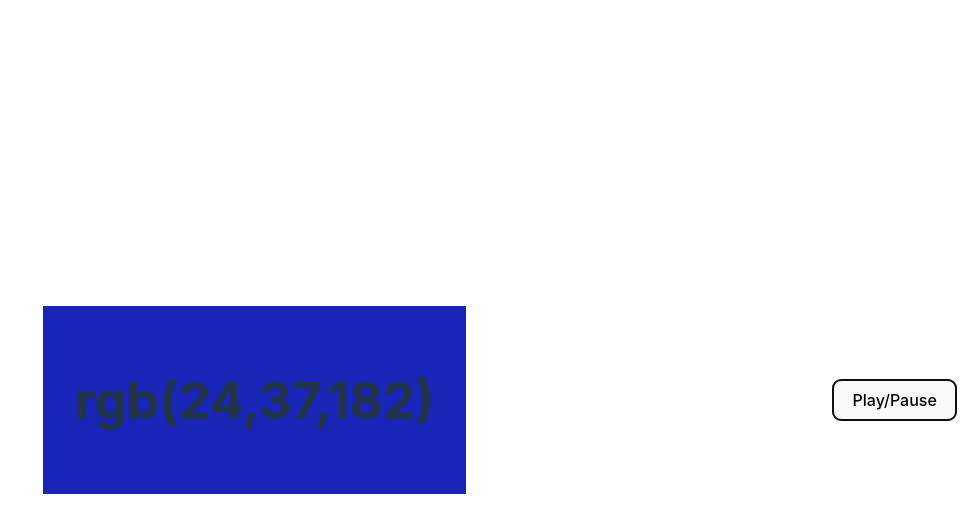
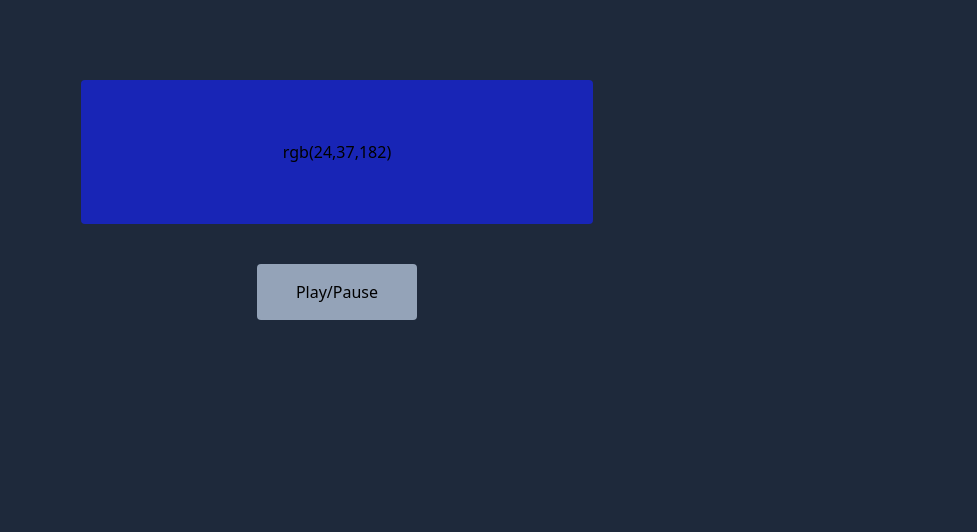
Before and after one commit to mattleesounds/color-chords, a website built with Vite: page index.html in a window 1280 px wide. Both pictures are taken after a click on the button "Play/Pause". Shown: the whole page, without its empty margins (303-1280 px from the left). Built offline with nearby package versions, Linux system fonts and the light colour scheme.

Commit message:
FX tweaks

```diff
--- a/index.html
+++ b/index.html
@@ -5,15 +5,15 @@
   <meta charset="UTF-8" />
   <link rel="icon" type="image/svg+xml" href="/vite.svg" />
   <meta name="viewport" content="width=device-width, initial-scale=1.0" />
+  <link rel="stylesheet" href="/style.css">
   <title>Color Chords</title>
 </head>
 
-<body>
-  <div id="app">
-
-
+<body class="text-center bg-slate-800 grid place-items-center">
+  <div id="app" class="max-w-lg w-[70%] m-10 mt-20 h-36 rounded flex justify-center items-center">
+    Hello World
   </div>
-  <button id="play-button">Play/Pause</button>
+  <button id="play-button" class="bg-slate-400 items-center w-40 h-14 rounded justify-items-center">Play/Pause</button>
   <script type="module" src="/main.js"></script>
   <script type="module" src="/synth.js"></script>
   <script src="https://unpkg.com/tone"></script>
--- a/main.js
+++ b/main.js
@@ -1,5 +1,6 @@
+import { FMSynth } from 'tone';
 import './style.css'
-import { rootNote, secondNote, thirdNote } from './synth.js'
+import { rootNote, secondNote, thirdNote, effect } from './synth.js'
 
 function getRandomInt() {
   return Math.floor(Math.random() * 255);
@@ -11,7 +12,7 @@ document.querySelector('#app').style.backgroundColor = randomColor;
 
 document.querySelector('#app').innerHTML = `
   <div >
-    <h1>${randomColor}</h1>
+    <h1 class="text-center text-slate-700">${randomColor}</h1>
   </div>
 `
 document.getElementById("play-button").addEventListener("click", function () {
@@ -29,12 +30,30 @@ document.getElementById("play-button").addEventListener("click", function () {
       <h1>${randomColor}</h1>
     </div>
   `
-  const synth = new Tone.PolySynth().toMaster()
+  const phaser = new Tone.Phaser({
+    frequency: 0.2,
+    octaves: 5,
+    //baseFrequency: 1000
+  }).toDestination()
+
+  //let effect = effect()
+
+  const verb = new Tone.Reverb(4).toDestination()
+  const chorus = new Tone.Chorus(1000, 10, 1).toDestination()
+  const delay = new Tone.FeedbackDelay(0.5, 0.5).toDestination()
+  const distortion = new Tone.Distortion(0.1).toDestination()
+  const tremolo = new Tone.Tremolo(100, 1).toDestination()
+
+  const fx = [phaser, verb, chorus, delay, distortion, tremolo]
+
+  fx[effect(r, g, b)]
+
+  const synth = new Tone.PolySynth().connect(tremolo)
   let root = rootNote(r, g, b)
-  let second = secondNote(r, g, b, rootNote(r, g, b))
-  let third = thirdNote(r, g, b, rootNote(r, g, b))
+  let second = secondNote(r, g, b, root)
+  let third = thirdNote(r, g, b, root)
   synth.triggerAttackRelease([root, second, third], '2n', Tone.now())
-  console.log(root, second, third)
+  console.log(root, second, third, effect(r, g, b))
   //console.log(r, rootNote(r))
 });
 
--- a/package.json
+++ b/package.json
@@ -9,6 +9,9 @@
     "preview": "vite preview"
   },
   "devDependencies": {
+    "autoprefixer": "^10.4.13",
+    "postcss": "^8.4.21",
+    "tailwindcss": "^3.2.4",
     "vite": "^4.0.0"
   },
   "dependencies": {
--- /dev/null
+++ b/postcss.config.cjs
@@ -0,0 +1,6 @@
+module.exports = {
+  plugins: {
+    tailwindcss: {},
+    autoprefixer: {},
+  },
+}
--- a/style.css
+++ b/style.css
@@ -1,4 +1,8 @@
-:root {
+@tailwind base;
+@tailwind components;
+@tailwind utilities;
+
+/* :root {
   font-family: Inter, Avenir, Helvetica, Arial, sans-serif;
   font-size: 16px;
   line-height: 24px;
@@ -103,4 +107,4 @@ button:focus-visible {
   button {
     background-color: #f9f9f9;
   }
-}
+} */
--- a/synth.js
+++ b/synth.js
@@ -86,7 +86,6 @@ const thirdNote = (r, g, b, root) => {
     note = key.M7
   }
 
-  console.log(octave(r, g, b))
   if (note != key.m7 && note != key.M7) {
     oct = parseInt(octave(r, g, b)) + 1
   } else {
@@ -96,4 +95,45 @@ const thirdNote = (r, g, b, root) => {
   return note + oct.toString()
 }
 
-export { rootNote, secondNote, thirdNote }
+const effect = (r, g, b) => {
+  let red = parseInt(r)
+  let green = parseInt(g)
+  let blue = parseInt(b)
+
+  console.log(red, green, blue)
+
+  //purple
+  if (red - green > 30 && blue - green > 30 && (red - blue < 60 || blue - red < 60)) {
+    return 1
+  }
+  // red
+  else if (red - green > 60 && red - blue > 60) {
+    return 4
+  }
+  // green
+  else if (green - red > 60 && green - blue > 60) {
+    return 2
+  }
+  //blue
+  else if (blue - red > 60 && blue - green > 60) {
+    return 1
+  }
+  // dark
+  else if (red + green + blue < 450) {
+    return 0
+  }
+  // light
+  else {
+    return 3
+  }
+
+  /*
+  0: phaser
+  1: verb
+  2: chorus
+  3: delay
+  4: distortion
+  */
+}
+
+export { rootNote, secondNote, thirdNote, effect }
--- /dev/null
+++ b/tailwind.config.cjs
@@ -0,0 +1,11 @@
+/** @type {import('tailwindcss').Config} */
+module.exports = {
+  content: [
+    "./index.html",
+    "./src/**/*.{js,ts,jsx,tsx}",
+  ],
+  theme: {
+    extend: {},
+  },
+  plugins: [],
+}
```
Also changed, not shown: 1 other file.
